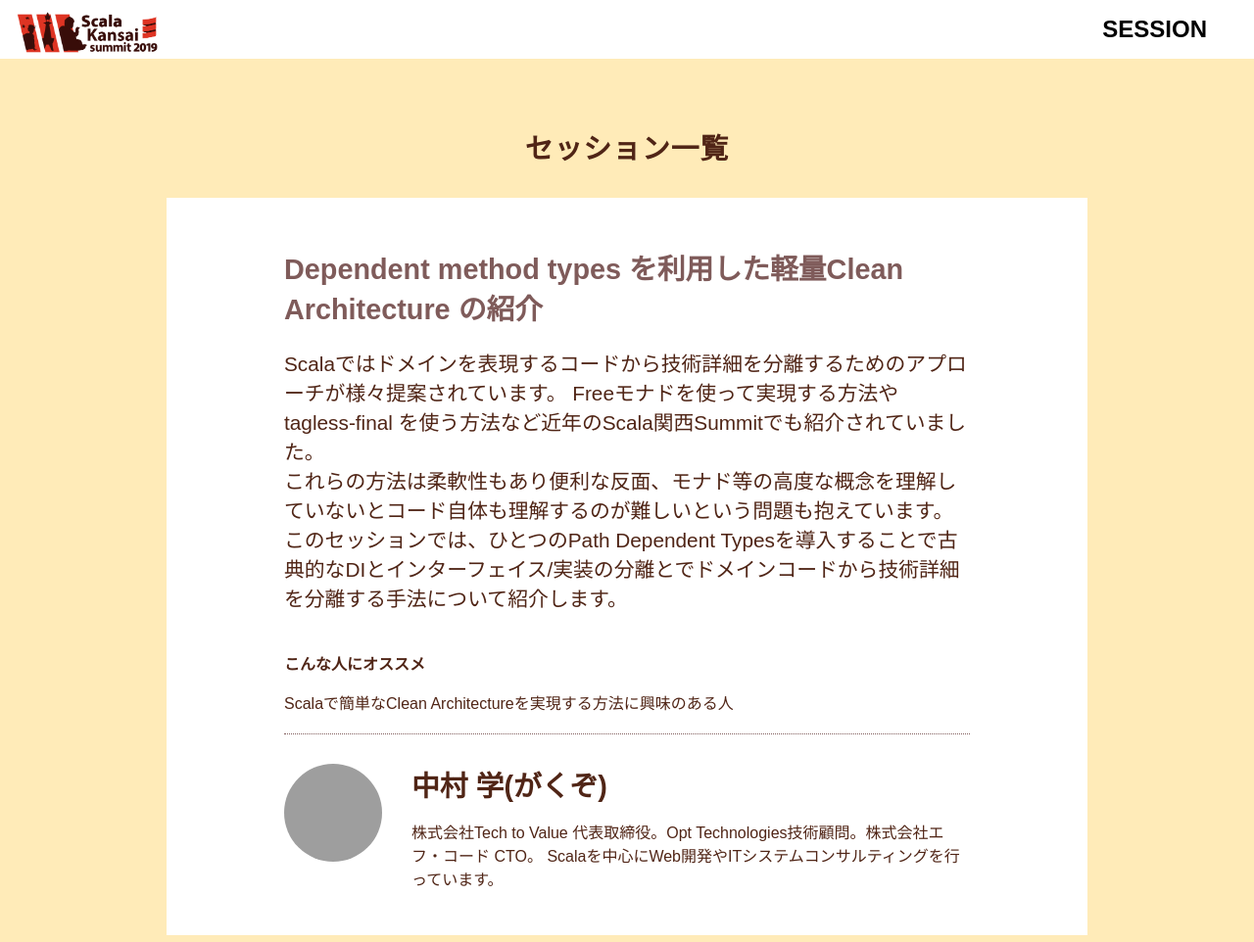
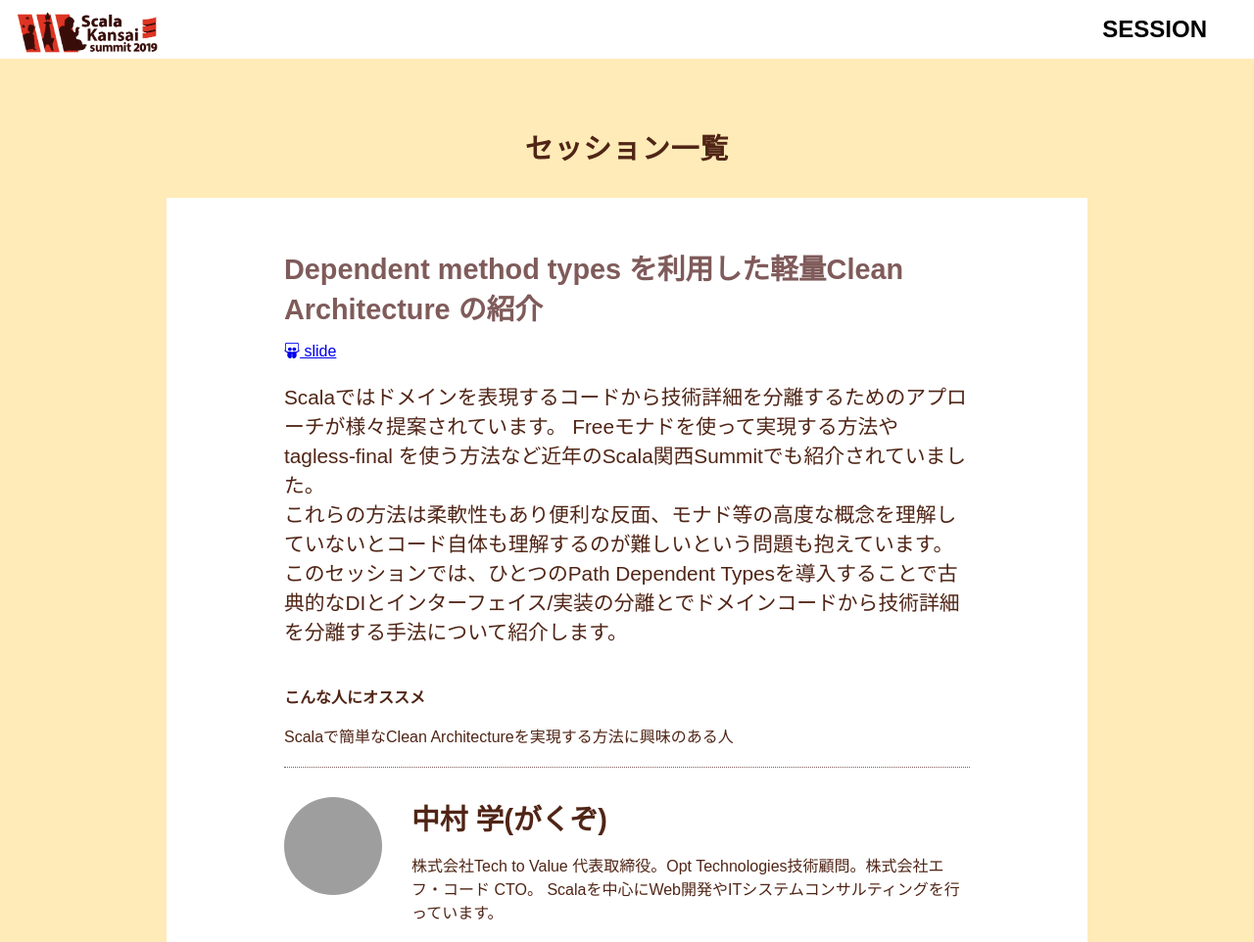
Before and after one commit to scala-kansai/scala-kansai-2019, a website: page sessions.html in a window 1280 px wide. Shown: the top 962 px of the page at 98% size. Drawn offline with Linux system fonts and the light colour scheme; grey boxes are pictures that could not be loaded.

Commit message:
がくぞさん、ハンズオン、よしださんのスライド追加

```diff
--- a/sessions.html
+++ b/sessions.html
@@ -45,6 +45,7 @@
               <div class="listItem">
                 <div class="inner">
                   <p target="_blank" class="title">Dependent method types を利用した軽量Clean Architecture の紹介</p>
+                  <p><a href="https://gakuzzzz.github.io/slides/lightweight_clean_architecture_with_dmt/#1" target="_blank"><i class="fab fa-slideshare"></i> slide</a></p>
                   <div class="description">
                     <p>Scalaではドメインを表現するコードから技術詳細を分離するためのアプローチが様々提案されています。 Freeモナドを使って実現する方法や tagless-final を使う方法など近年のScala関西Summitでも紹介されていました。<br>  これらの方法は柔軟性もあり便利な反面、モナド等の高度な概念を理解していないとコード自体も理解するのが難しいという問題も抱えています。<br>  このセッションでは、ひとつのPath Dependent Typesを導入することで古典的なDIとインターフェイス/実装の分離とでドメインコードから技術詳細を分離する手法について紹介します。</p>
                   </div>
@@ -218,6 +219,7 @@ FOLIO では、テーマ投資プロダクトの商品管理、参照データ
               <div class="listItem">
                 <div class="inner">
                   <p target="_blank" class="title">Scala.jsでGoogle Cloud Functionsを利用する前に知りたかったこと</p>
+                  <p><a href="https://docs.google.com/presentation/d/1veKX1rcSzmivqzfXY1n-OAaYLkpNDSf-jEVvqXF8xfs/view#slide=id.p" target="_blank"><i class="fab fa-slideshare"></i> slide</a></p>
                   <div class="description">
                     <p>Function as a Serviceの中にはJVMで動かせる環境を提供してるサービスが増えてきました。 しかし、JVMが起動するまでの時間がかかるといった他の言語とは違ったデメリットが見えてきました。 また、私が利用している <a target="_blank" href="https://cloud.google.com">Google Cloud Platform</a> のFaaSである <a target="_blank" href="https://cloud.google.com/functions/">Google Cloud Functions</a> ではJVMで動かせる環境は提供されていません。 そこで、JavaScriptへ変換してくれるAltJSである <a target="_blank" href="https://www.scala-js.org/">Scala.js</a> を利用してGoogle Cloud Functionsで動かす方法を紹介します。</p>
                   </div>
@@ -310,6 +312,7 @@ Twitter, GitHub: @aoiroaoino</p>
               <div class="listItem">
                 <div class="inner">
                   <p target="_blank" class="title">ゼロから始めるScala文法 (再) + 関数プログラミングことはじめ (再) ハンズオン</p>
+                  <p><a href="https://www.slideshare.net/hamazy/scala-122609602" target="_blank"><i class="fab fa-slideshare"></i> slide</a></p>
                   <div class="description">
                     <p>例年、Scala関西 Summitで行っている、初心者向けセッションとハンズオンの再演です。</p>
                     <p>「ゼロから始めるScala文法」のオリジナルは amaya さんによって、「関数プログラミングことはじめ」のオリジナルは木虎直樹さんによって行なわれたものです。</p>
```
